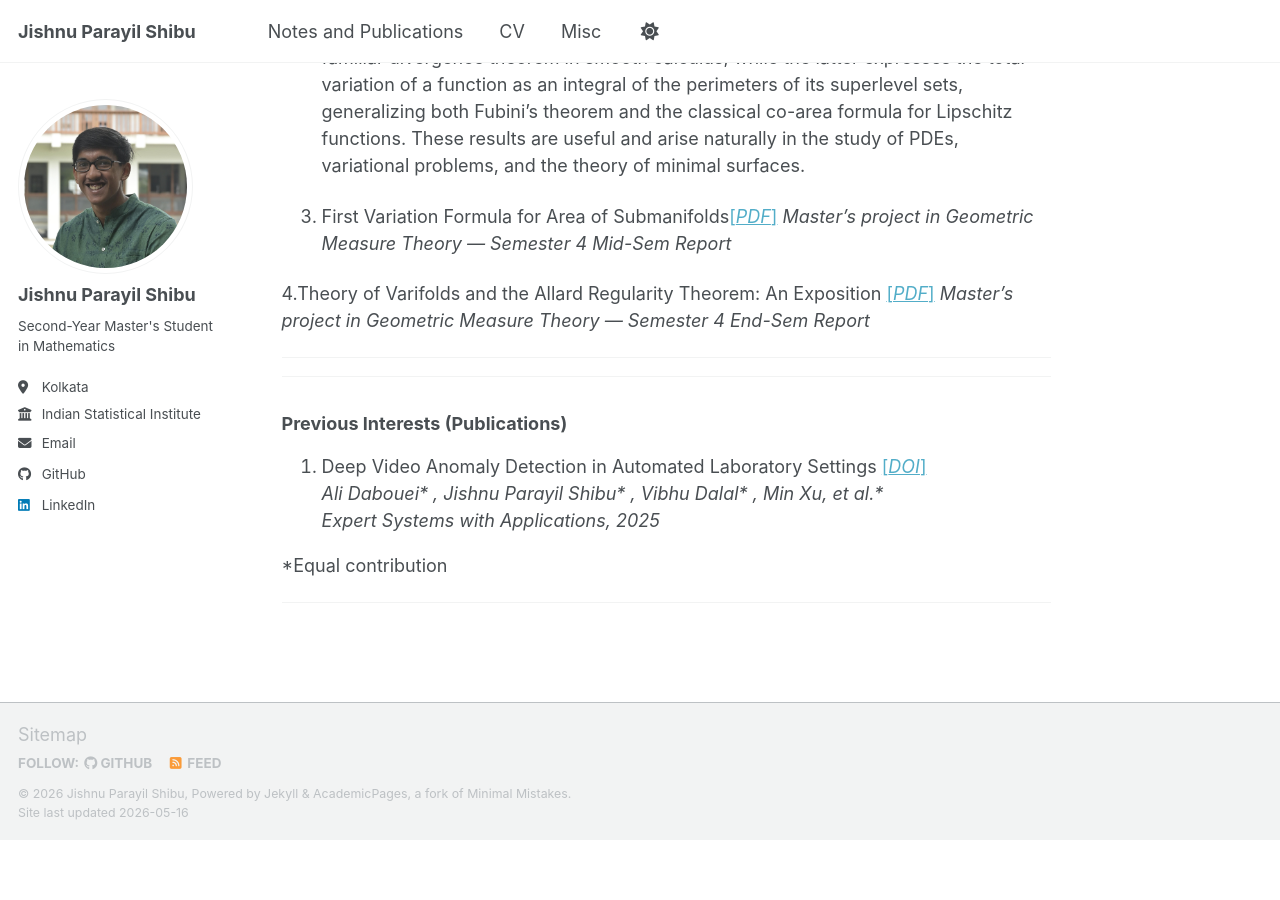
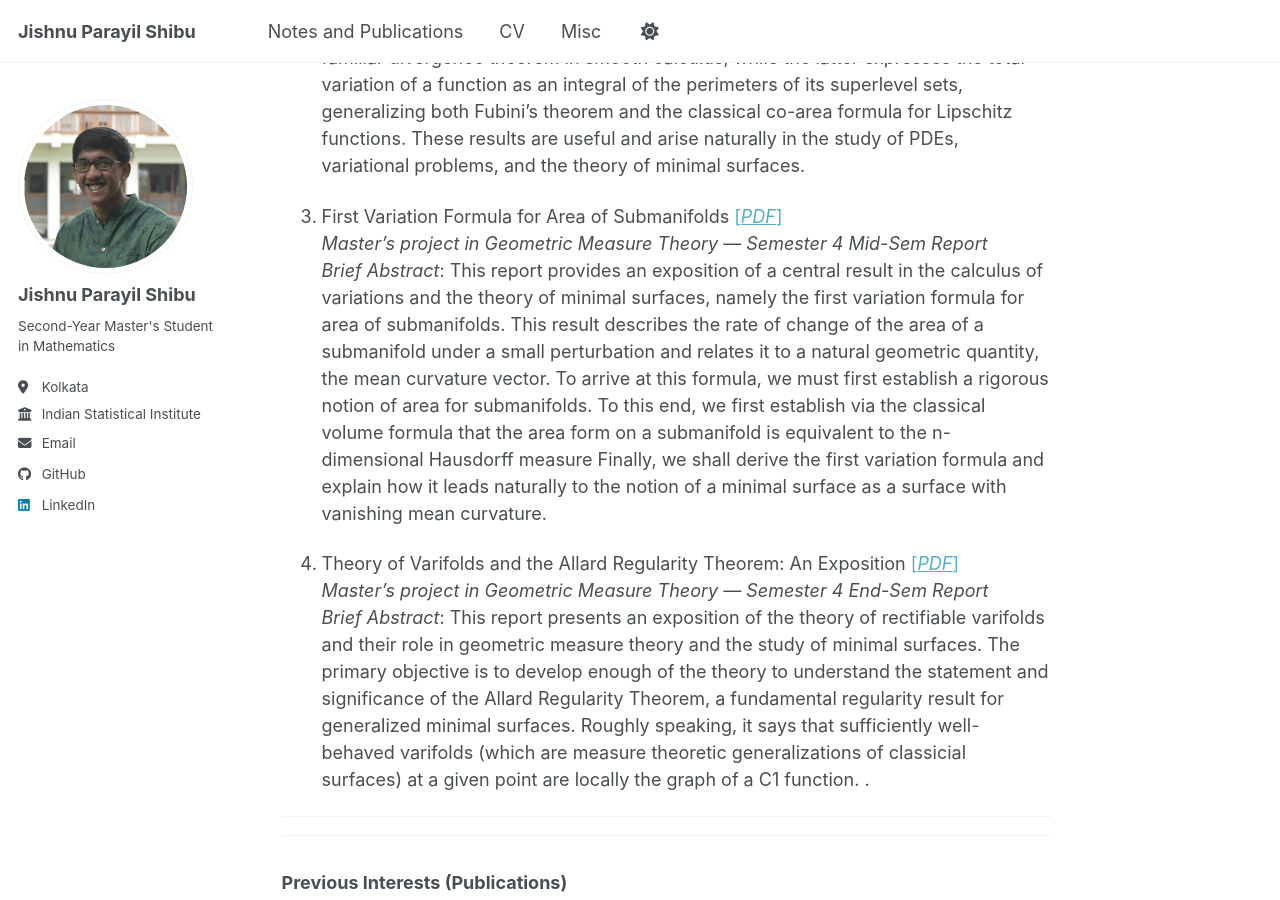
Before and after one commit to Jishnu8/jishnu8.github.io, a Jekyll site: the page built from _pages/publications_and_notes.md, in a window 1280 px wide and 900 px high, scrolled down 736 px. Built offline with Jekyll 4.4.1, drawn with Linux system fonts in a browser that asks for light colours; a script bundle is joined from its source files by our own code; library files that are not in the unit come from our copies; before the commit the page ends 1576 px from its top, so only the background shows below that.

Commit message:
Update publications_and_notes.md

```diff
--- a/_pages/publications_and_notes.md
+++ b/_pages/publications_and_notes.md
@@ -23,11 +23,24 @@ Below you can find a brief selection of my expository write-ups and project repo
     *Brief Abstract*: This report provides an exposition of two central results in geometric measure theory: the
     generalized divergence theorem for Sobolev functions and the co-area formula for functions of bounded variation. The former generalizes the familiar divergence theorem in smooth calculus, while the latter expresses the total variation of a function as an integral of the perimeters of its superlevel sets, generalizing both Fubini’s theorem and the classical co-area formula for Lipschitz functions.  These results are useful and arise naturally in the study of PDEs, variational problems, and the theory of minimal surfaces.
 
-3. First Variation Formula for Area of Submanifolds[\[*PDF*\]](/files/Jishnu_MMath_4th_Sem_Midsem_Report.pdf)
+3. First Variation Formula for Area of Submanifolds [\[*PDF*\]](/files/Jishnu_MMath_4th_Sem_Midsem_Report.pdf)
     *Master’s project in Geometric Measure Theory — Semester 4 Mid-Sem Report*
+    *Brief Abstract*: This report provides an exposition of a central result in the calculus of variations and the
+theory of minimal surfaces, namely the first variation formula for area of submanifolds.
+This result describes the rate of change of the area of a submanifold under a small
+perturbation and relates it to a natural geometric quantity, the mean curvature vector. To
+arrive at this formula, we must first establish a rigorous notion of area for submanifolds.
+To this end, we first establish via the classical volume formula that the area form on
+a submanifold is equivalent to the n-dimensional Hausdorff measure Finally, we shall derive the first variation formula and explain how it leads naturally to the notion of a minimal surface as a surface with vanishing mean
+curvature.
 
-4.Theory of Varifolds and the Allard Regularity Theorem: An Exposition [\[*PDF*\]](/files/Jishnu_MMath_Endsem_Report.pdf)
+4. Theory of Varifolds and the Allard Regularity Theorem: An Exposition [\[*PDF*\]](files/Jishnu_MMath_Endsem_Report.pdf)
     *Master’s project in Geometric Measure Theory — Semester 4 End-Sem Report*
+    *Brief Abstract*: This report presents an exposition of the theory of rectifiable varifolds and their role in
+geometric measure theory and the study of minimal surfaces. The primary objective is to
+develop enough of the theory to understand the statement and significance of the Allard
+Regularity Theorem, a fundamental regularity result for generalized minimal surfaces. Roughly speaking, it says that sufficiently well-behaved varifolds (which are measure theoretic generalizations of classicial surfaces) at a given point are locally the graph of a C1 function. .
+
 
 ---
 
```
